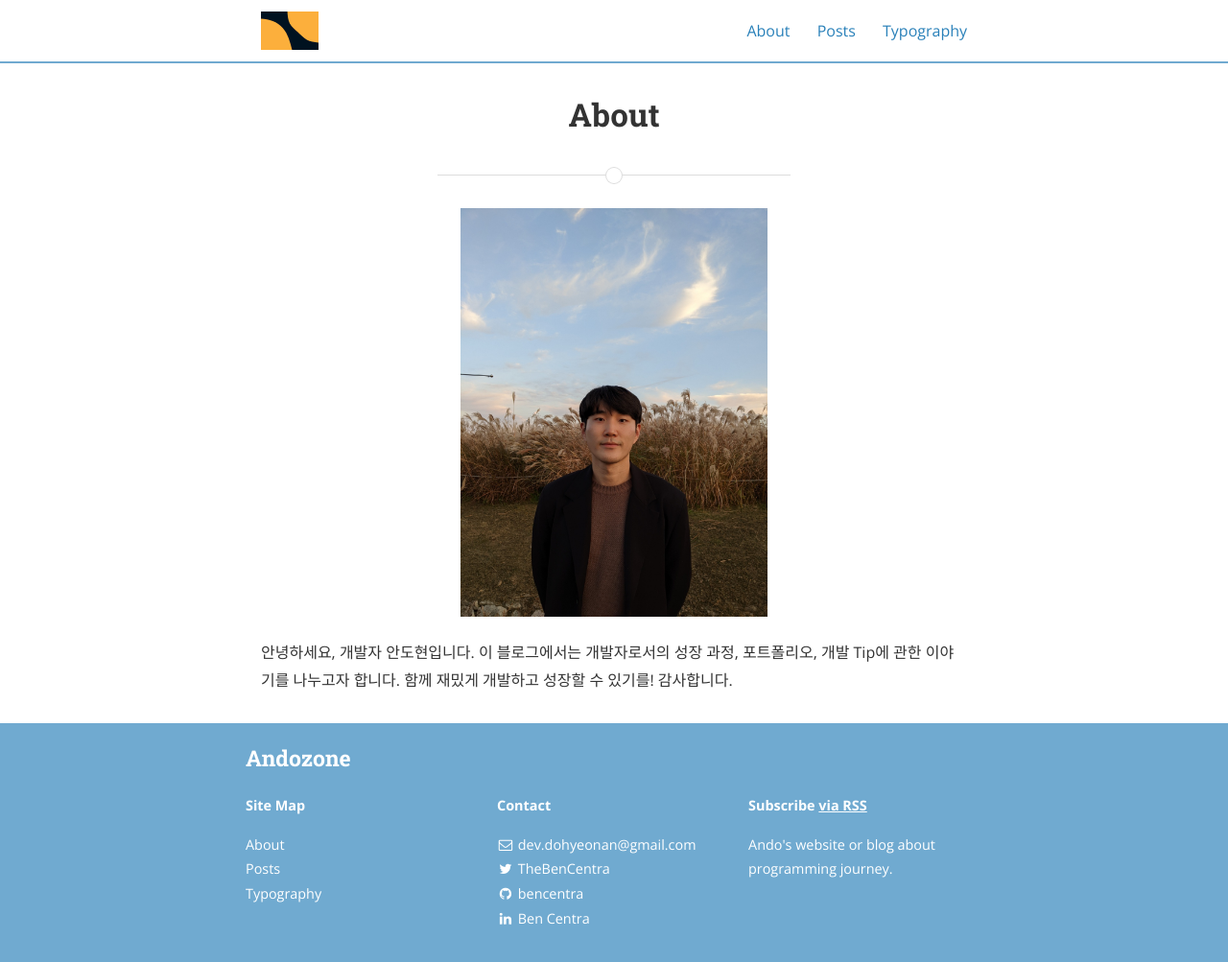
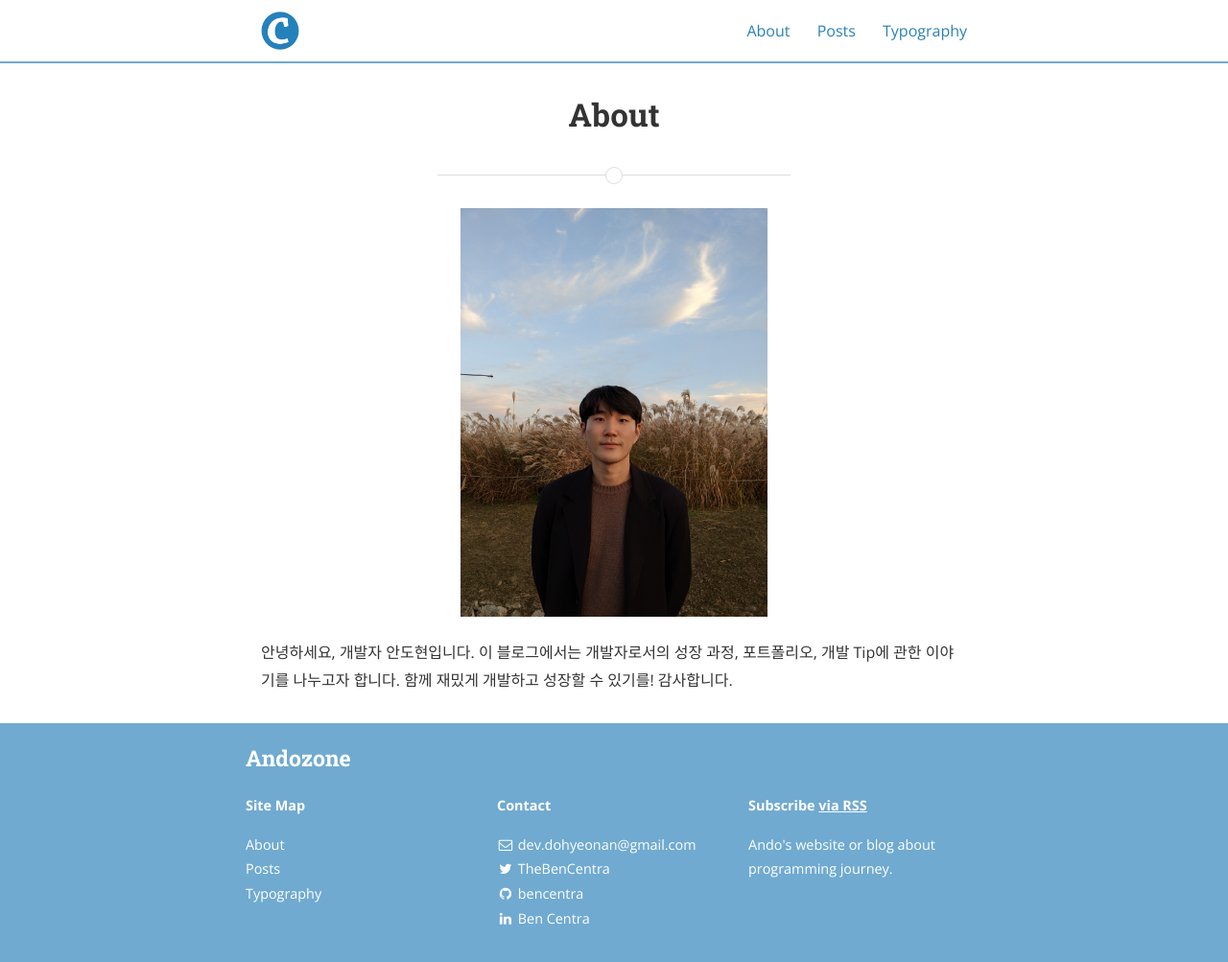
Before and after one commit to ando-zone/Ando-Zone.github.io, a Jekyll site: the page built from about.md, in a window 1280 px wide and 1003 px high. Shown: the whole window at 96% size. Built offline with Jekyll 4.4.1, drawn with Linux system fonts in a browser that asks for light colours; nearby versions of some CDN libraries.

Commit message:
Update _config.yml

```diff
--- a/_config.yml
+++ b/_config.yml
@@ -20,8 +20,8 @@
 # root of your server.
 baseurl: "" # the subpath of your site, e.g. /blog/
 url: "https://ando-zone.github.io/" # the base hostname & protocol for your site
-cover: "/assets/header_image.png"
-logo: "/assets/logo.svg"
+cover: "/assets/logo.svg"
+logo: "/assets/logo_old.png"
 
 # Build settings
 markdown: kramdown
```
